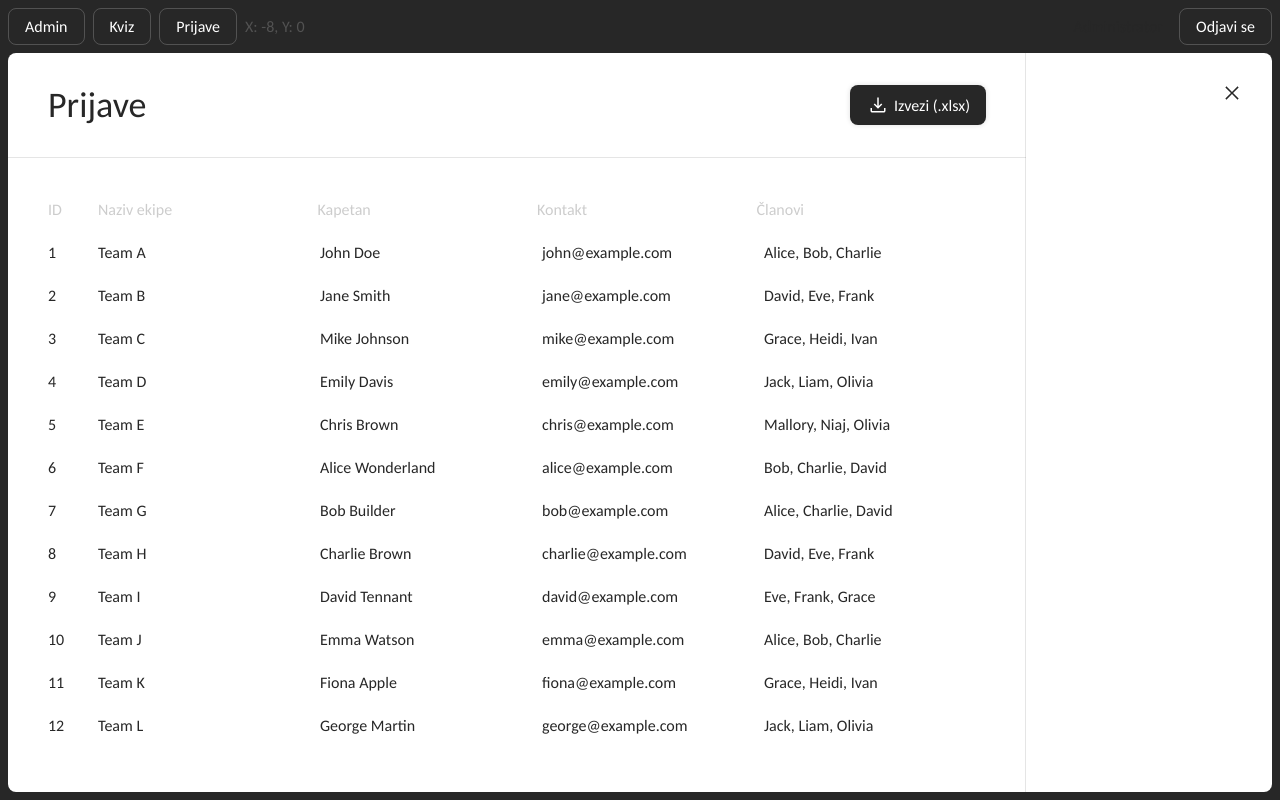
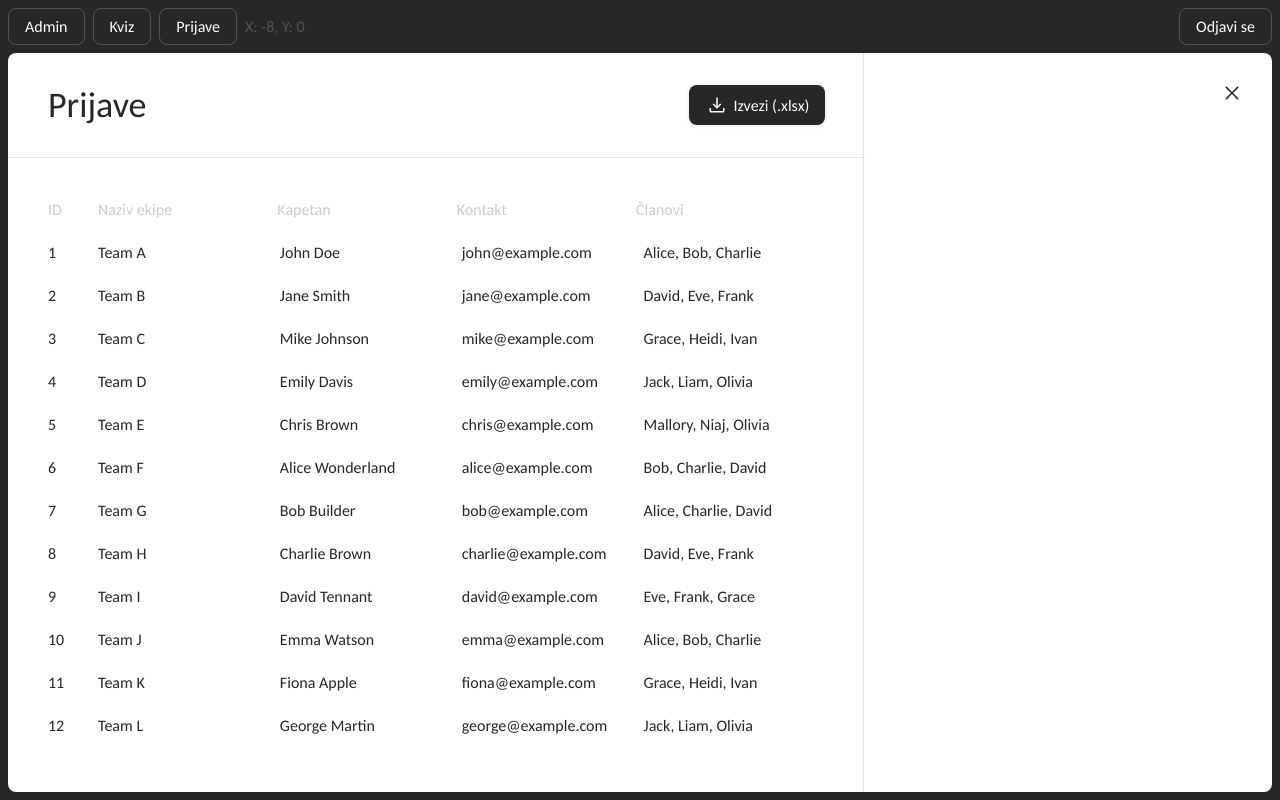
Before and after one commit to lovretomic/peta-kviz-app, a React (Vite) app: page /admin/applications in a window 1280 px wide. Both pictures are taken after a click on the element 625 px from the left and 467 px from the top of the page. Built offline with nearby package versions, Linux system fonts and the light colour scheme.

Commit message:
improved logic

```diff
--- a/src/pages/AdminApplicationsPage/AdminApplicationsPage.module.scss
+++ b/src/pages/AdminApplicationsPage/AdminApplicationsPage.module.scss
@@ -4,6 +4,7 @@
   display: flex;
 
   .main {
+    min-width: 50%;
     .header {
       display: flex;
       justify-content: space-between;
@@ -173,6 +174,7 @@
   }
 
   .aside {
+    min-width: 400px;
     .closeButtonContainer {
       display: flex;
       justify-content: flex-end;
--- a/src/pages/AdminApplicationsPage/AdminApplicationsPage.tsx
+++ b/src/pages/AdminApplicationsPage/AdminApplicationsPage.tsx
@@ -5,6 +5,7 @@ import AdminButton from "../../components/AdminButton";
 import DownloadIcon from "../../assets/icons/download.svg?react";
 import CloseIcon from "../../assets/icons/close.svg?react";
 import { teams } from "./teams";
+import type { Team } from "../../types";
 
 const AdminApplicationsPage = () => {
   const leftRef = useRef<HTMLDivElement>(null);
@@ -12,7 +13,7 @@ const AdminApplicationsPage = () => {
   const [isDragging, setIsDragging] = useState<boolean>(false);
   const [width, setWidth] = useState<number>(0.8 * window.innerWidth);
 
-  const [sidePanelOpen, setSidePanelOpen] = useState<boolean>(false);
+  const [selectedTeam, setSelectedTeam] = useState<Team | null>(null);
 
   const handleMouseDown = () => {
     setIsDragging(true);
@@ -42,7 +43,7 @@ const AdminApplicationsPage = () => {
       <main
         className={c.main}
         ref={leftRef}
-        style={{ width: sidePanelOpen ? width : "100%", color: "black" }}
+        style={{ width: selectedTeam ? width : "100%", color: "black" }}
       >
         <header className={c.header}>
           <h2 className={c.title}>Prijave</h2>
@@ -61,7 +62,7 @@ const AdminApplicationsPage = () => {
             </thead>
             <tbody>
               {teams.map((team) => (
-                <tr key={team.id} onClick={() => setSidePanelOpen(true)}>
+                <tr key={team.id} onClick={() => setSelectedTeam(team)}>
                   <td>{team.id}</td>
                   <td>{team.name}</td>
                   <td>{team.captainName}</td>
@@ -73,7 +74,7 @@ const AdminApplicationsPage = () => {
           </table>
         </section>
       </main>
-      {sidePanelOpen && (
+      {selectedTeam && (
         <>
           <div
             className={clsx(c.hSeparator, { [c.isDragging]: isDragging })}
@@ -88,7 +89,7 @@ const AdminApplicationsPage = () => {
             <header className={c.closeButtonContainer}>
               <CloseIcon
                 className={c.closeButton}
-                onClick={() => setSidePanelOpen(false)}
+                onClick={() => setSelectedTeam(null)}
               />
             </header>
           </aside>
```
